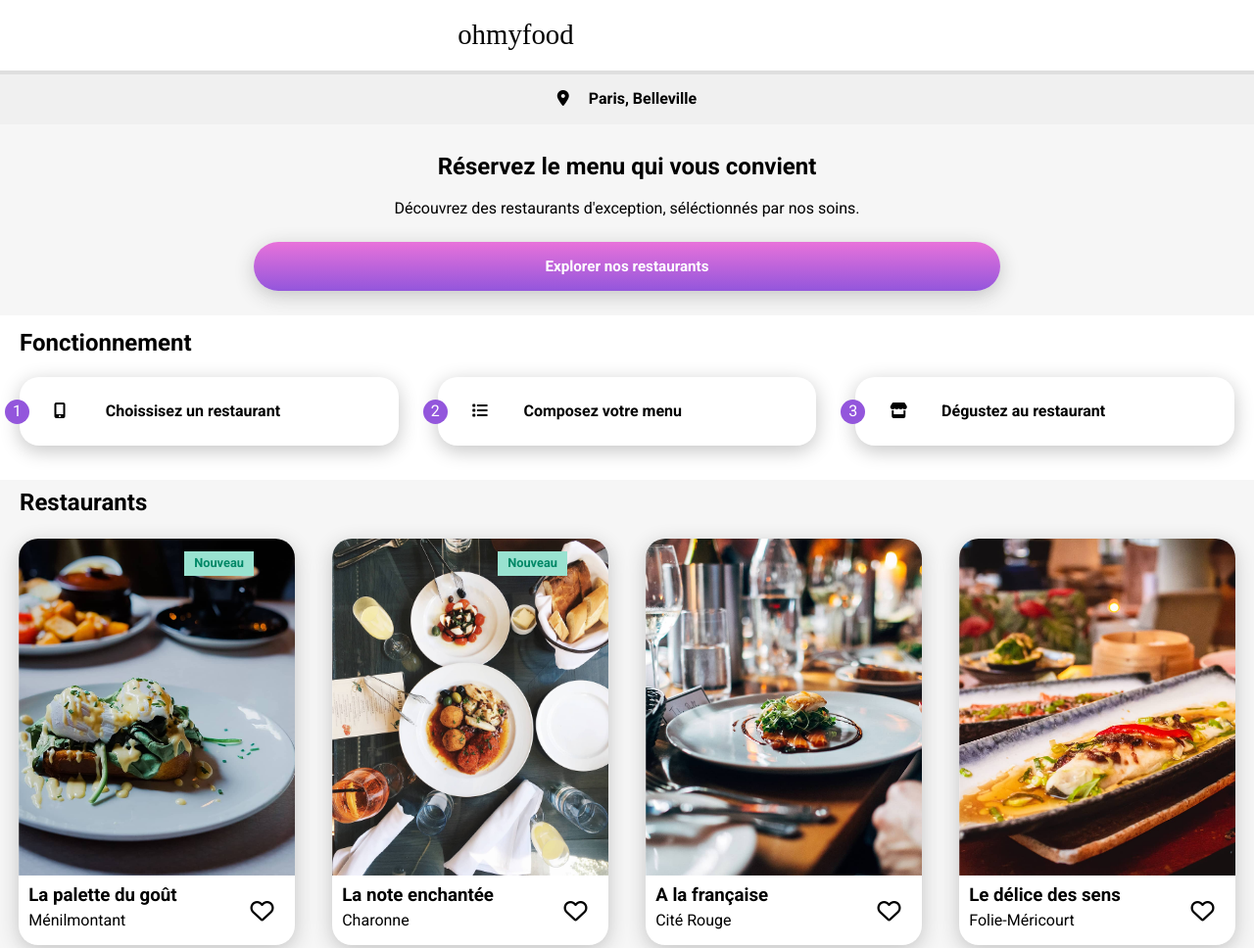
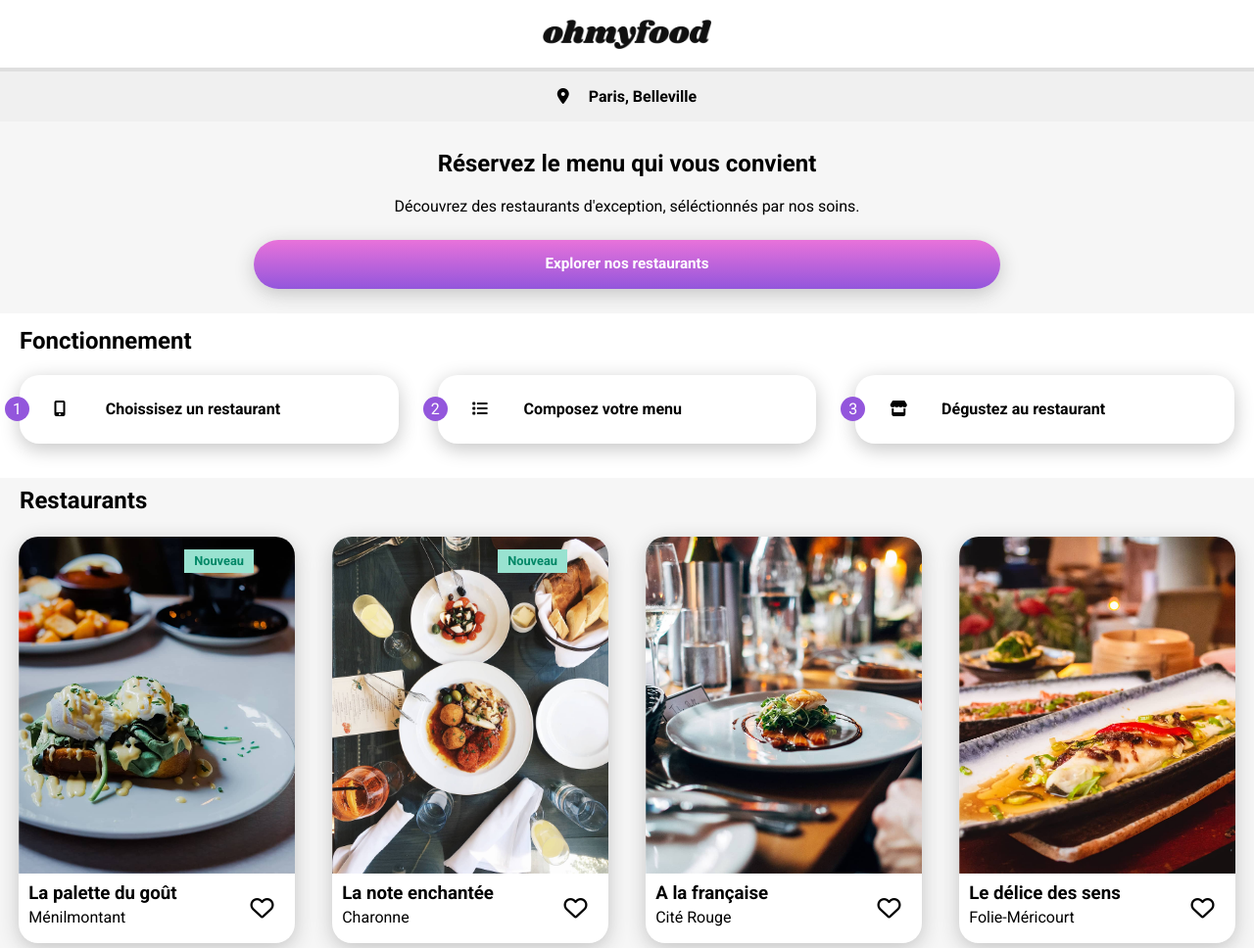
Before and after one commit to ZeroDev013/P3, a website: page index.html in a window 1280 px wide. Shown: the top 968 px of the page at 98% size. Drawn offline with Linux system fonts and the light colour scheme; a small style sheet from the web is missing.

Commit message:
annulation switch h1

```diff
--- a/index.html
+++ b/index.html
@@ -31,7 +31,7 @@
 
         <!--HEADER-->
         <header class="header">
-            <h1 class="logo">ohmyfood</h1>
+            <img class="logo" src="images/logo/ohmyfood.png" alt="logo">
         </header>
         <!--HEADER-->
 
```
Also changed, not shown: menu_a_la_francaise.html (+1 -1 lines), menu_la_note_enchantee.html (+1 -1 lines), menu_la_palette_du_gout.html (+1 -1 lines), menu_le_delice_des_sens.html (+1 -1 lines).
